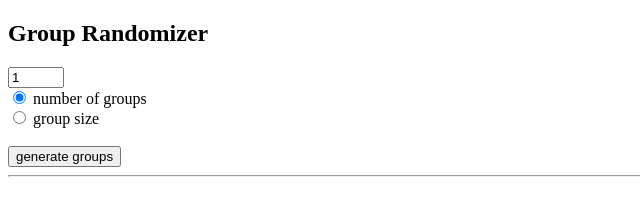
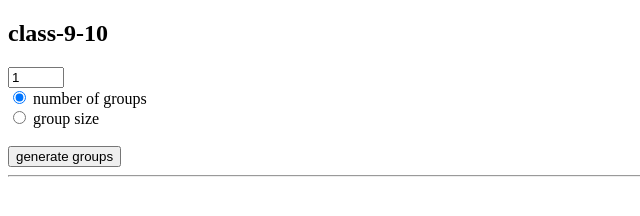
Before and after one commit to colevandersWands/simpler-class-repo, a website: page randomizer/index.html in a window 1280 px wide. Shown: the whole page, without its empty margins (0-640 px from the left). Drawn offline with Linux system fonts and the light colour scheme.

Commit message:
randomizer header

```diff
--- a/randomizer/index.html
+++ b/randomizer/index.html
@@ -13,7 +13,7 @@
 <body>
 
   <div id='user-interface'>
-    <h2>Group Randomizer</h2>
+    <h2 id='header'>Group Randomizer</h2>
     <form id='randomizer-form'>
       <input type="number" value="1" name="number" min="1" />
       <br>
@@ -134,6 +134,16 @@
       .catch(err => {
         console.log(err);
       });
+
+    fetch('../lib/data/index.json')
+      .then(res => res.json())
+      .then(mainData => {
+        document.getElementById('header')
+          .innerHTML = mainData.repoName;
+      })
+      .catch(err => {
+        console.log(err);
+      });
   </script>
 </body>
 
```
